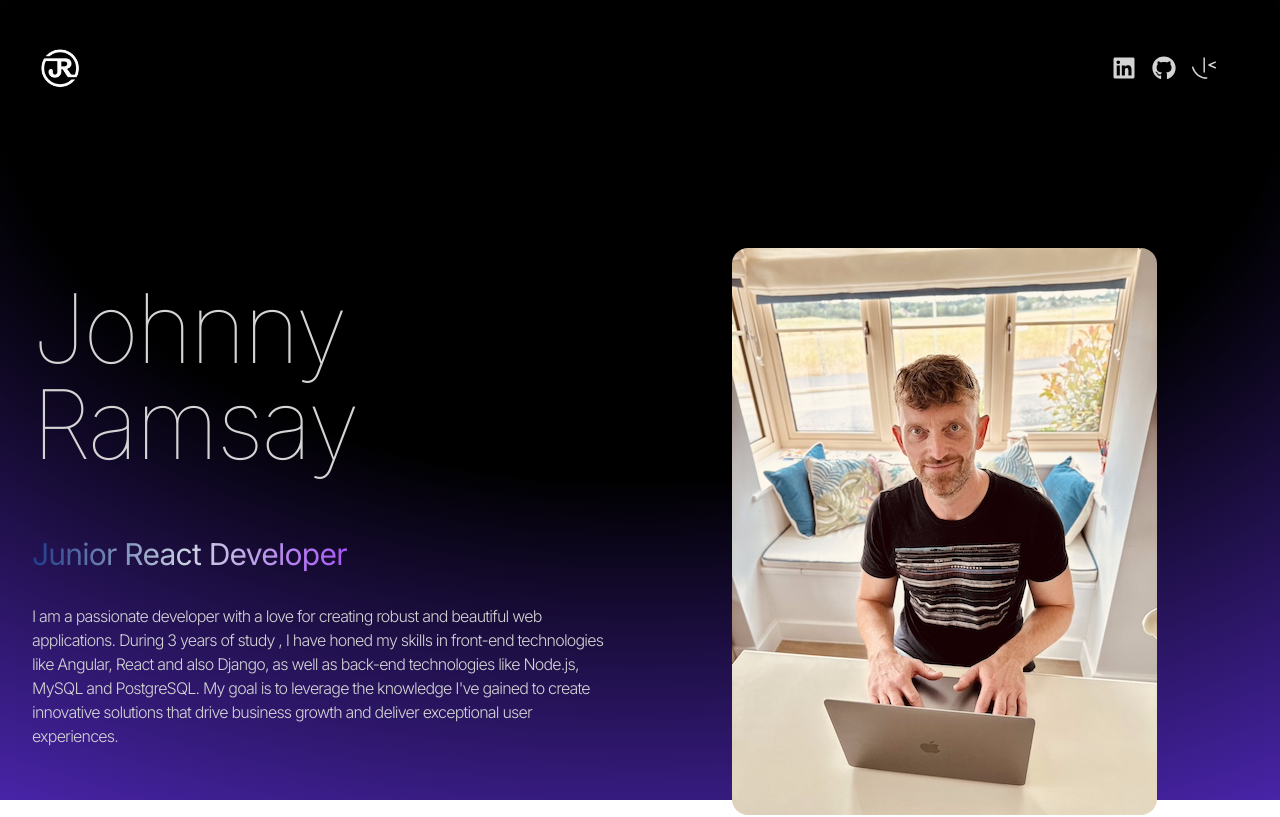
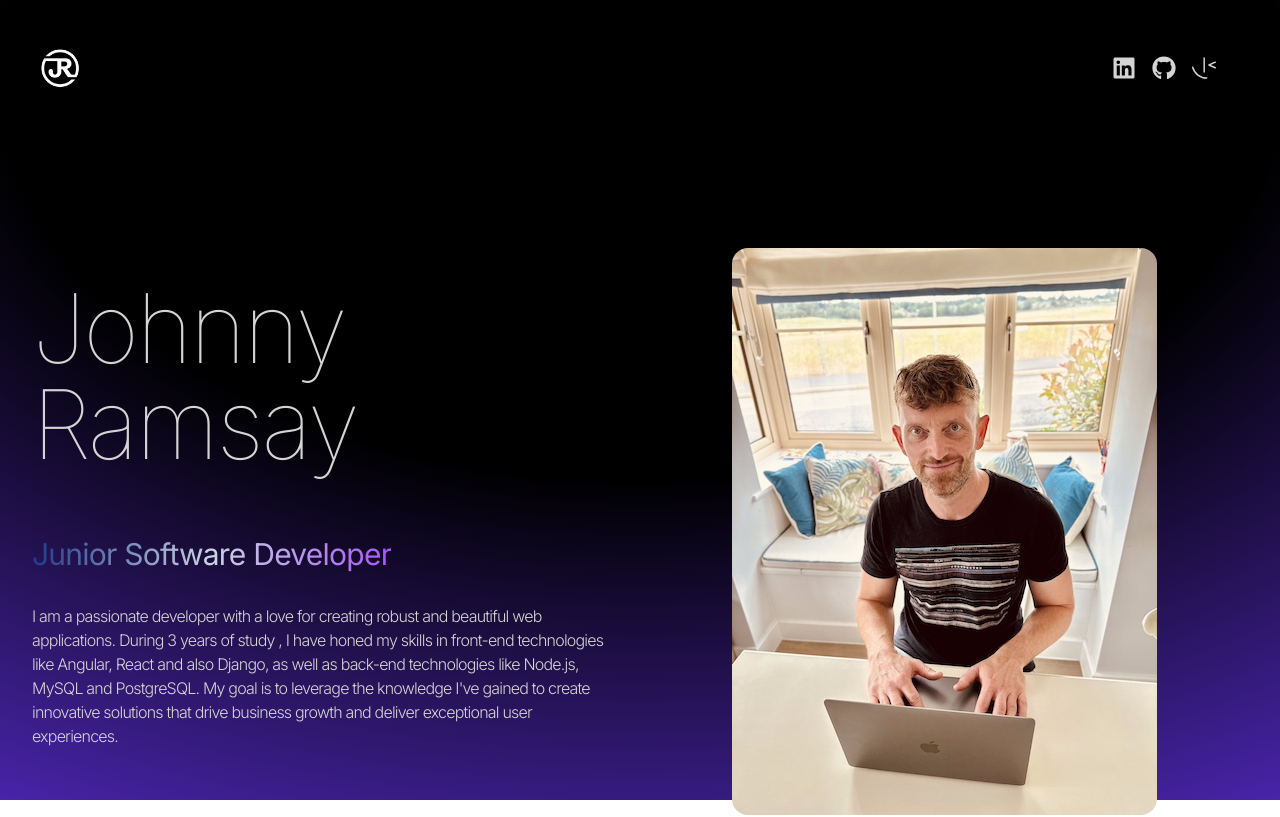
Before and after one commit to J-R77-stack/My-Portfolio, a React (Vite) app: page / in a window 1280 px wide. Shown: the top 817 px of the page. Built offline with nearby package versions, Linux system fonts and the light colour scheme.

Commit message:
change title

```diff
--- a/src/components/Hero.jsx
+++ b/src/components/Hero.jsx
@@ -29,7 +29,7 @@ function Hero() {
               animate="visible"
               variants={container(0.5)}
               className="bg-gradient-to-r from-blue-900 via-slate-300 to bg-purple-500 bg-clip-text text-3xl tracking-tight text-transparent">
-              Junior React Developer
+              Junior Software Developer
             </motion.span>
             <motion.p
               initial="hidden"
```
